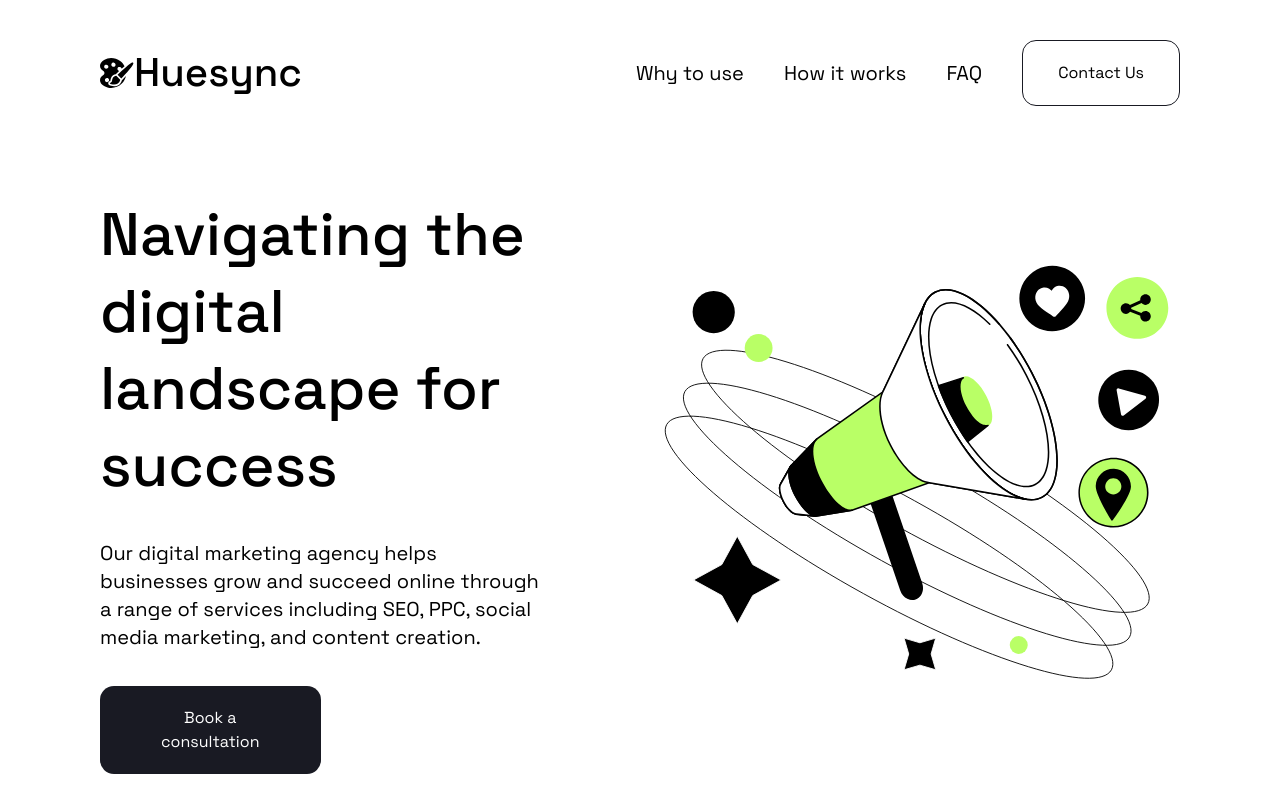
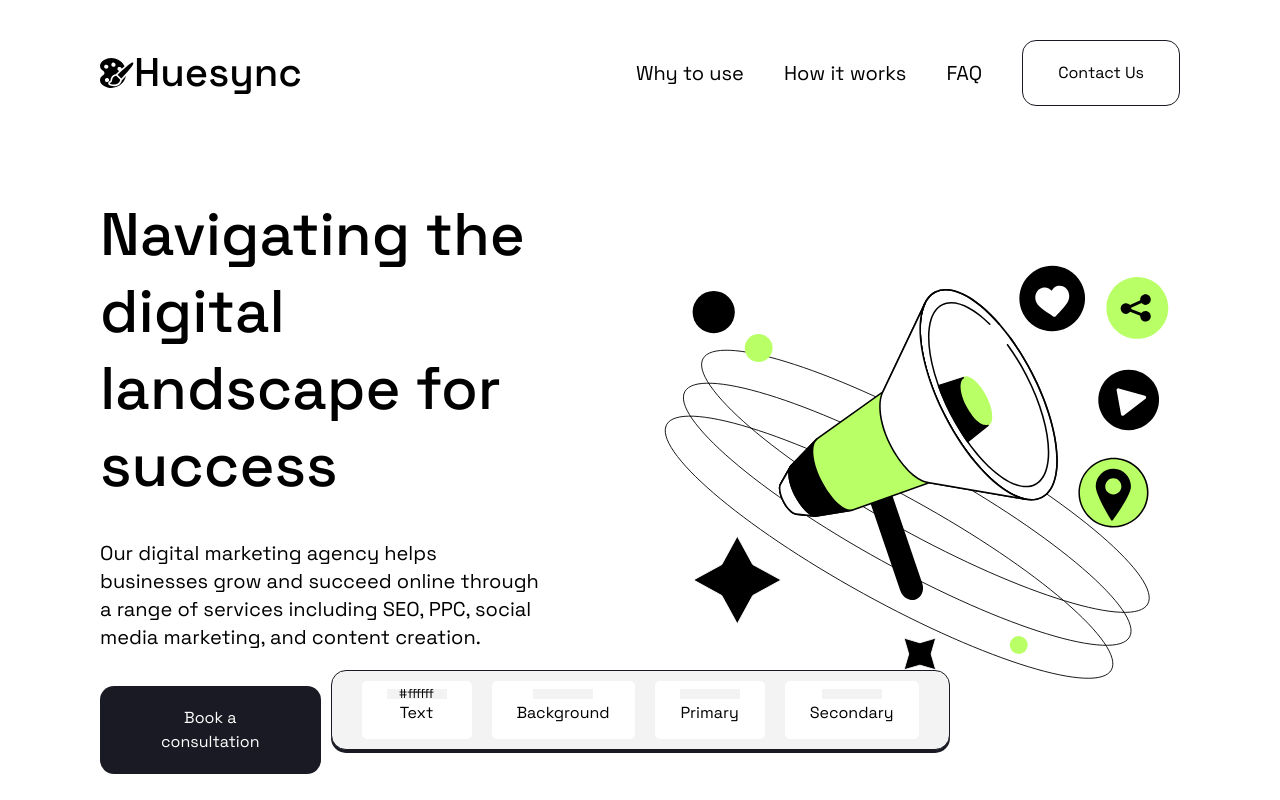
Before and after one commit to tyomll/huesync, a Next.js app: page / in a window 1280 px wide. Shown: the top 800 px of the page. Built offline with nearby package versions, Linux system fonts and the light colour scheme.

Commit message:
Add: Toolbar styling for selecting colors.

```diff
--- a/src/components/screens/home/Home.tsx
+++ b/src/components/screens/home/Home.tsx
@@ -5,6 +5,7 @@ import Why from "./sections/why/Why";
 import HowItWorks from "./sections/howItWorks/HowItWorks";
 import Faq from "./sections/faq/Faq";
 import Footer from "./sections/footer/Footer";
+import Toolbar from "@/components/toolbar/Toolbar";
 
 const Home = () => {
 	return (
@@ -16,6 +17,9 @@ const Home = () => {
 				<Faq />
 				<Footer />
 			</div>
+			<div className="flex justify-center items-center w-full sticky bottom-[50px]">
+				<Toolbar />
+			</div>
 		</Layout>
 	);
 };
--- a/src/components/screens/home/sections/faq/Faq.tsx
+++ b/src/components/screens/home/sections/faq/Faq.tsx
@@ -1,6 +1,5 @@
 import React, { FC } from "react";
 import SectionHeading from "@/shared/SectionHeading";
-import QACard from "./QACard";
 import QACardList from "./QACardList";
 
 const Faq: FC = () => {
--- /dev/null
+++ b/src/components/toolbar/BackgroundButton.tsx
@@ -0,0 +1,18 @@
+import React from "react";
+
+const BackgroundButton = () => {
+	return (
+		<div className="flex flex-col items-center h-full px-[25px] bg-secondary rounded-[5px] gap-[5px]">
+			<div className="w-[60px] h-[10px]">
+				<input
+					className="w-full h-full text-[13px] outline-none text-center bg-accent"
+					type="text"
+					maxLength={7}
+				/>
+			</div>
+			<div className="mt-[5px]">Background</div>
+		</div>
+	);
+};
+
+export default BackgroundButton;
--- /dev/null
+++ b/src/components/toolbar/PrimaryButton.tsx
@@ -0,0 +1,18 @@
+import React from "react";
+
+const PrimaryButton = () => {
+	return (
+		<div className="flex flex-col items-center h-full px-[25px] bg-secondary rounded-[5px] gap-[5px]">
+			<div className="w-[60px] h-[10px]">
+				<input
+					className="w-full h-full text-[13px] outline-none text-center bg-accent"
+					type="text"
+					maxLength={7}
+				/>
+			</div>
+			<div className="mt-[5px]">Primary</div>
+		</div>
+	);
+};
+
+export default PrimaryButton;
--- /dev/null
+++ b/src/components/toolbar/SecondaryButton.tsx
@@ -0,0 +1,18 @@
+import React from "react";
+
+const SecondaryButton = () => {
+	return (
+		<div className="flex flex-col items-center h-full px-[25px] bg-secondary rounded-[5px] gap-[5px]">
+			<div className="w-[60px] h-[10px]">
+				<input
+					className="w-full h-full text-[13px] outline-none text-center bg-accent"
+					type="text"
+					maxLength={7}
+				/>
+			</div>
+			<div className="mt-[5px]">Secondary</div>
+		</div>
+	);
+};
+
+export default SecondaryButton;
--- /dev/null
+++ b/src/components/toolbar/TextButton.tsx
@@ -0,0 +1,26 @@
+import React, { useEffect, useState } from "react";
+
+const TextButton = () => {
+	const [currentColor, setCurrentColor] = useState<string>("");
+	useEffect(() => {
+		const color = getComputedStyle(document.documentElement).getPropertyValue(
+			"--secondary-color"
+		);
+		setCurrentColor(color);
+	}, []);
+	return (
+		<div className="flex flex-col items-center h-full px-[25px] bg-secondary rounded-[5px] gap-[5px]">
+			<div className="w-[60px] h-[10px]">
+				<input
+					className="w-full h-full text-[13px] outline-none text-center bg-accent"
+					type="text"
+					maxLength={7}
+					value={currentColor}
+				/>
+			</div>
+			<div className="mt-[5px]">Text</div>
+		</div>
+	);
+};
+
+export default TextButton;
--- /dev/null
+++ b/src/components/toolbar/Toolbar.tsx
@@ -0,0 +1,23 @@
+import React, { FC } from "react";
+import TextButton from "./TextButton";
+import BackgroundButton from "./BackgroundButton";
+import PrimaryButton from "./PrimaryButton";
+import SecondaryButton from "./SecondaryButton";
+
+const Toolbar: FC = () => {
+	const shadow = { boxShadow: "0px 3px 0px #191A23" };
+
+	return (
+		<div
+			className="flex items-center justify-between h-[80px] w-fit bg-accent px-[30px] py-[10px] rounded-[15px] border-[1px] border-primaryButton gap-[20px]"
+			style={shadow}
+		>
+			<TextButton />
+			<BackgroundButton />
+			<PrimaryButton />
+			<SecondaryButton />
+		</div>
+	);
+};
+
+export default Toolbar;
```
